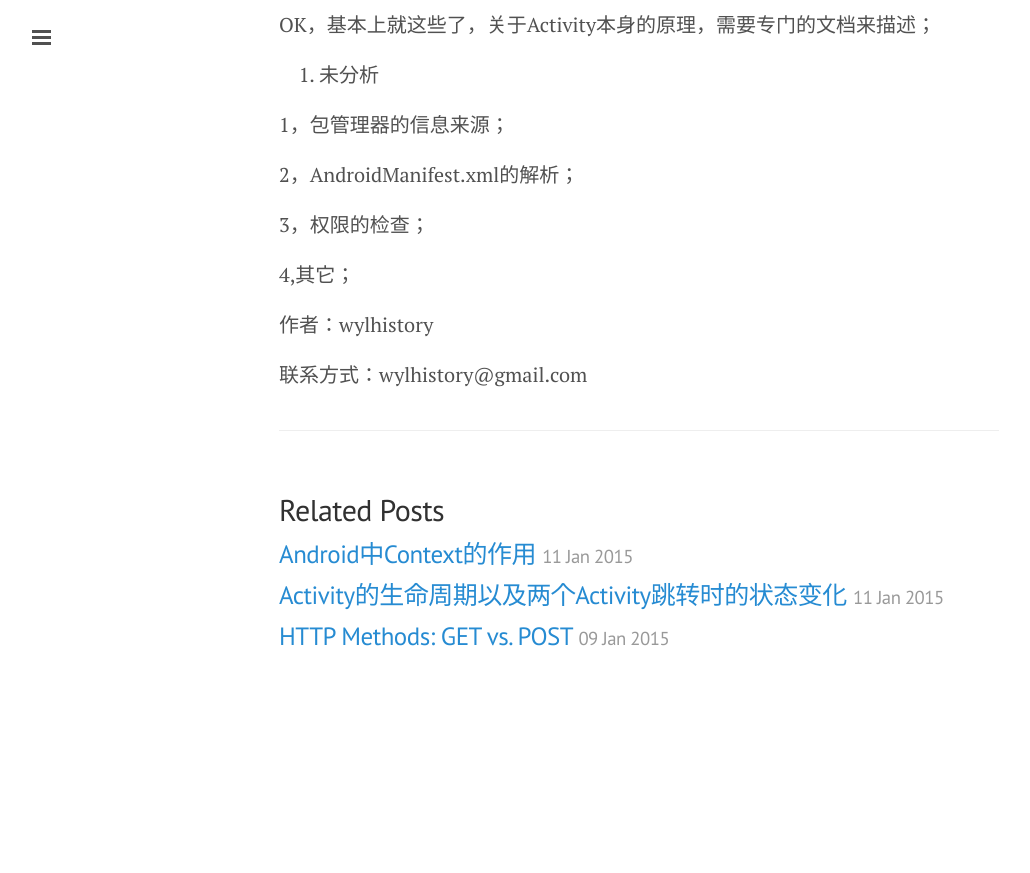
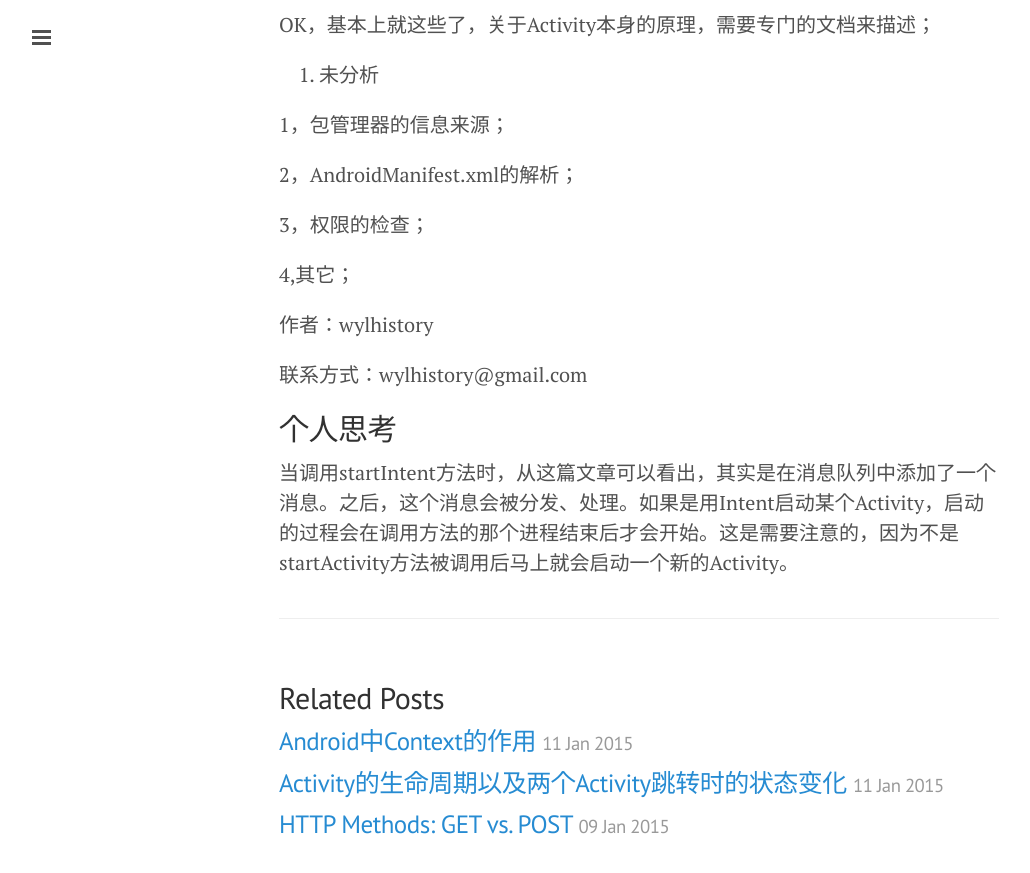
Before and after one commit to yuantops/blog, a Jekyll site: the page built from _posts/2015-01-11-an-insight-of-android-intent.md, in a window 1280 px wide and 900 px high, scrolled down 12098 px. Shown: the top 873 px of the window, without its empty margins (1-1031 px from the left). Built offline with Jekyll 4.4.1, drawn with Linux system fonts in a browser that asks for light colours; Markdown is read by kramdown in place of the engine named in the settings; comment, search, counter and statistics services are not loaded; before the commit the page ends 12811 px from its top, so only the background shows below that.

Commit message:
modify one post

```diff
--- a/_posts/2015-01-11-an-insight-of-android-intent.md
+++ b/_posts/2015-01-11-an-insight-of-android-intent.md
@@ -360,3 +360,7 @@ OK，基本上就这些了，关于Activity本身的原理，需要专门的文
 作者：wylhistory
 
 联系方式：wylhistory@gmail.com
+
+
+##个人思考
+当调用startIntent方法时，从这篇文章可以看出，其实是在消息队列中添加了一个消息。之后，这个消息会被分发、处理。如果是用Intent启动某个Activity，启动的过程会在调用方法的那个进程结束后才会开始。这是需要注意的，因为不是startActivity方法被调用后马上就会启动一个新的Activity。
```
